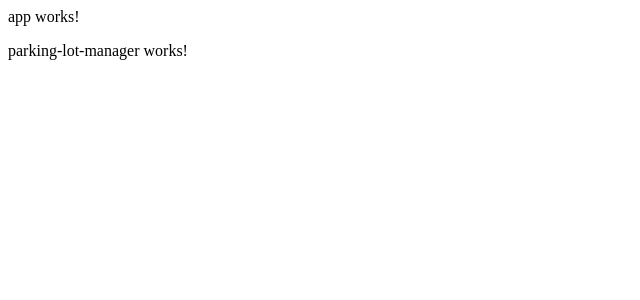
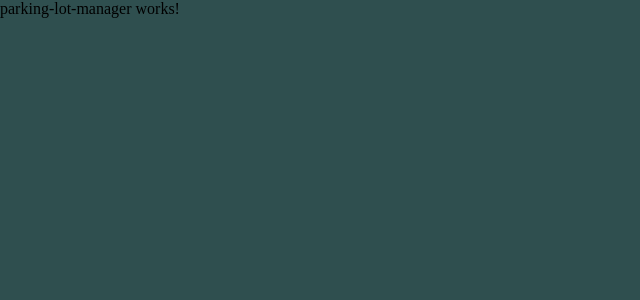
Before and after one commit to R-BRMN/parking-lot-manager, an Angular app: page / in a window 1280 px wide. Shown: the top 300 px of the page, without its empty margins (0-640 px from the left). Built offline with nearby package versions, Linux system fonts and the light colour scheme.

Commit message:
add background color

```diff
--- a/src/app/app.component.html
+++ b/src/app/app.component.html
@@ -1,2 +1,3 @@
-<p>app works!</p>
-<app-parking-lot-manager></app-parking-lot-manager>
+<div style="width: 100%; height: 100%; background-color: darkslategray;">
+    <app-parking-lot-manager></app-parking-lot-manager>
+</div>
--- a/src/index.html
+++ b/src/index.html
@@ -2,7 +2,7 @@
   <head>
     <title>My app</title>
   </head>
-  <body>
+  <body style="margin: 0">
     <app-root></app-root>
   </body>
 </html>
```
